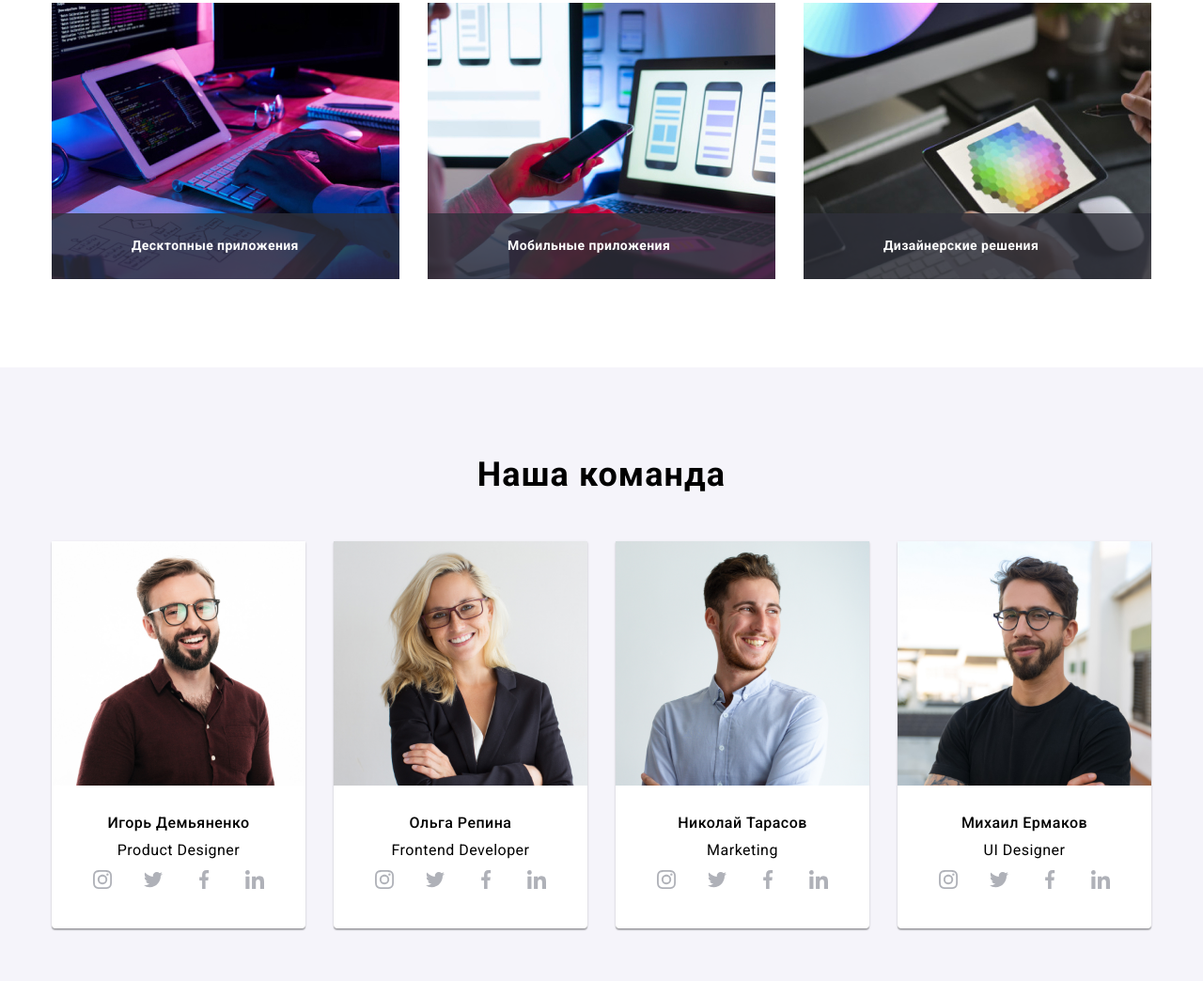
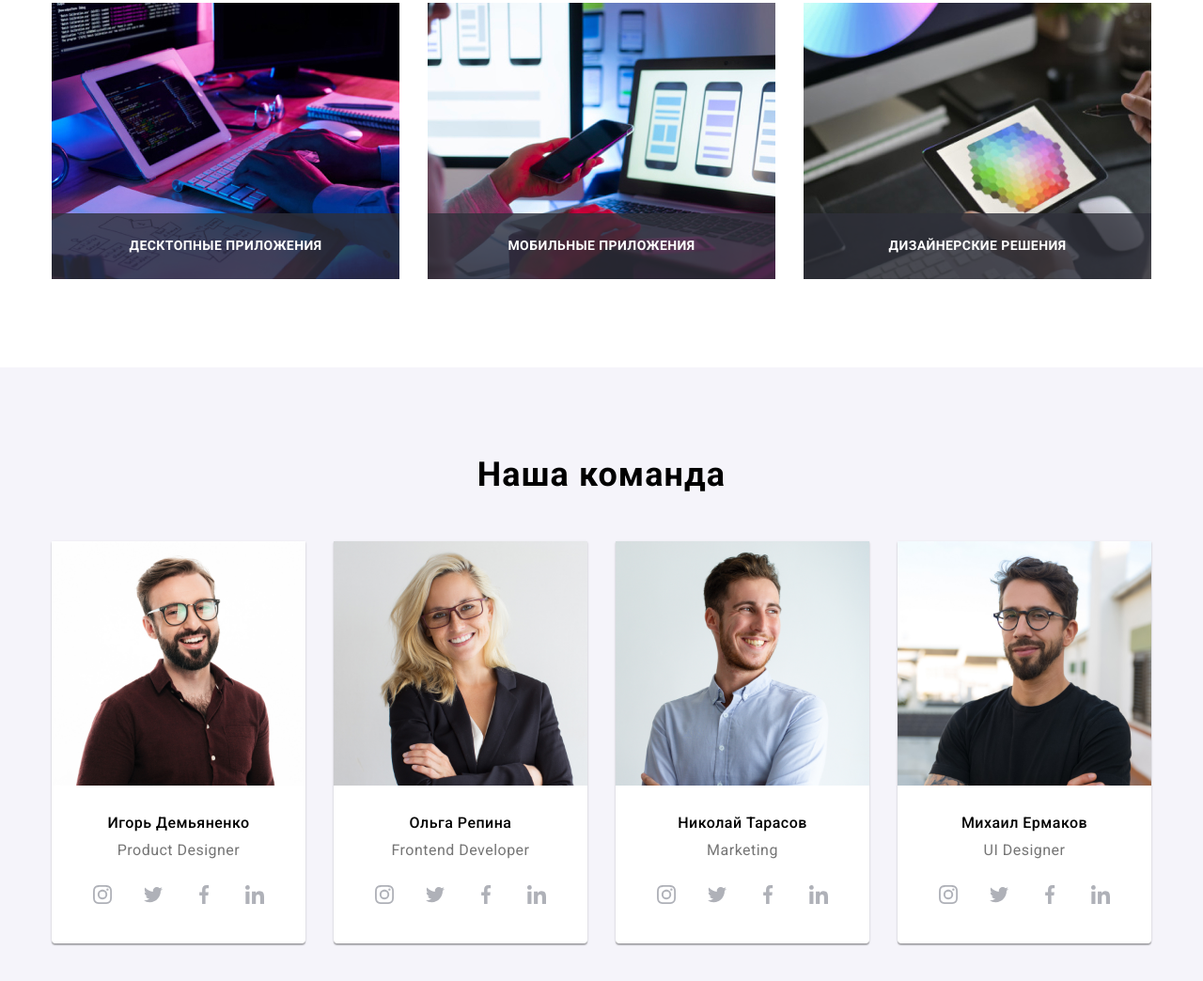
Before and after one commit to DashaUnderSun/goit-markup-hw-05, a plain HTML site: page index.html in a window 1280 px wide. Shown: the part 1208-2252 px from the top of the page at 94% size. Drawn offline with nearby package versions, Linux system fonts and the light colour scheme.

Commit message:
Исправляет шрифты
Исправляет шрифты

```diff
--- a/css/styles.css
+++ b/css/styles.css
@@ -325,16 +325,18 @@ body {
   position: absolute;
   bottom: 0;
   left: 0;
-  font-family: 'Roboto', sans-serif;
   font-style: normal;
   font-weight: 700;
   font-size: 14px;
   line-height: 1.14;
   letter-spacing: 0.03em;
-  padding: 27px 85px;
+  padding: 27px;
   width: 100%;
   background-color: rgba(47, 48, 58, 0.8);
   color: var(--primary-white-color);
+  text-transform: uppercase;
+  text-align: center;
+  font-weight: bold;
 }
 
 .team {
@@ -378,10 +380,12 @@ body {
   margin-bottom: 10px;
 }
 .description {
+  color: var(--text-color);
   font-size: 16px;
   line-height: 1.19;
   letter-spacing: 0.03em;
   text-align: center;
+  padding-bottom: 16px;
 }
 
 .team-item-icons {
@@ -542,10 +546,12 @@ body {
 }
 
 .footer-social {
+  color: var(--primary-white-color);
+  font-weight: bold;
+  font-size: 14px;
   line-height: 1.14;
   letter-spacing: 0.03em;
   text-transform: uppercase;
-  color: var(--primary-white-color);
   margin-bottom: 20px;
 }
 
```
Also changed, not shown: index.html (+5 -6 lines).
